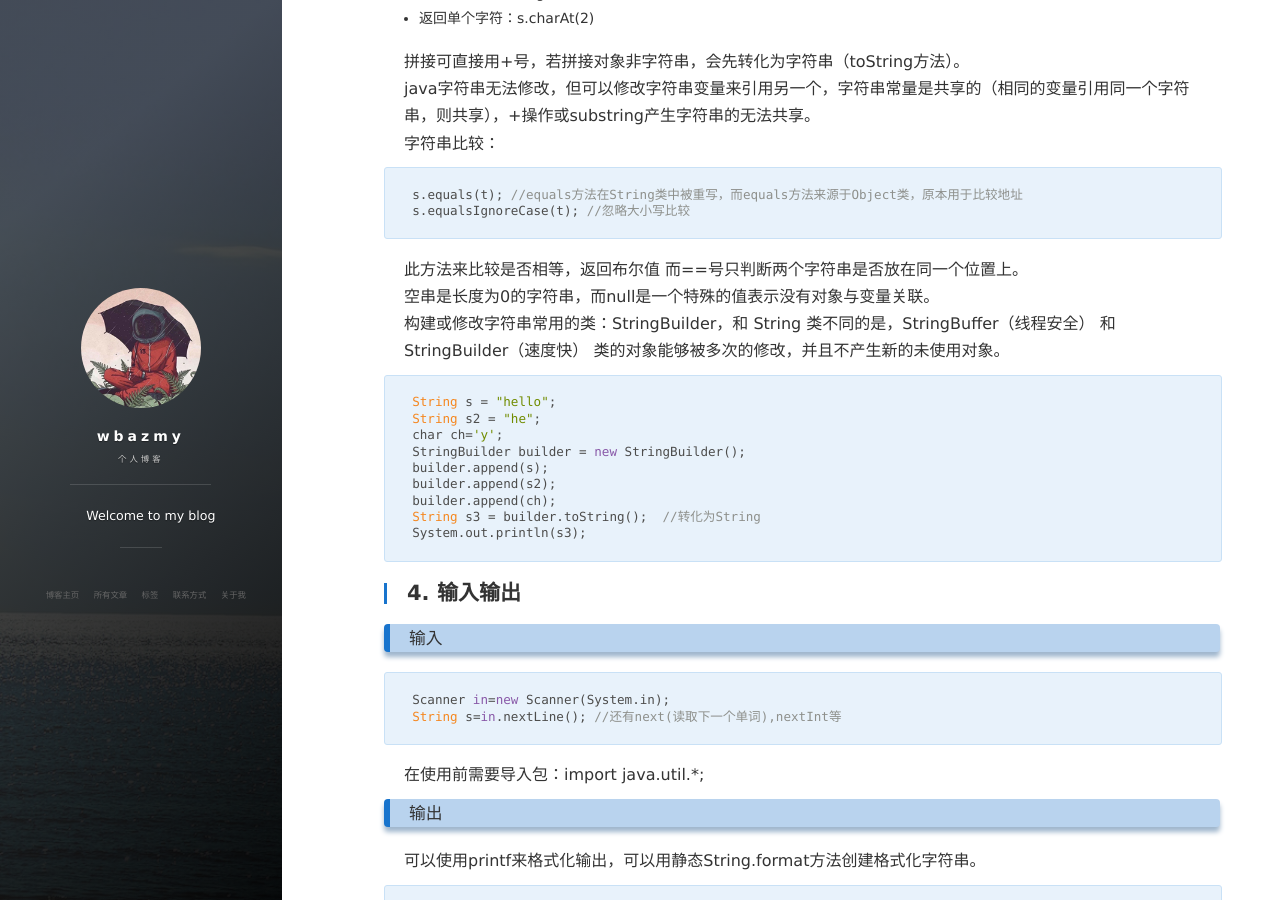
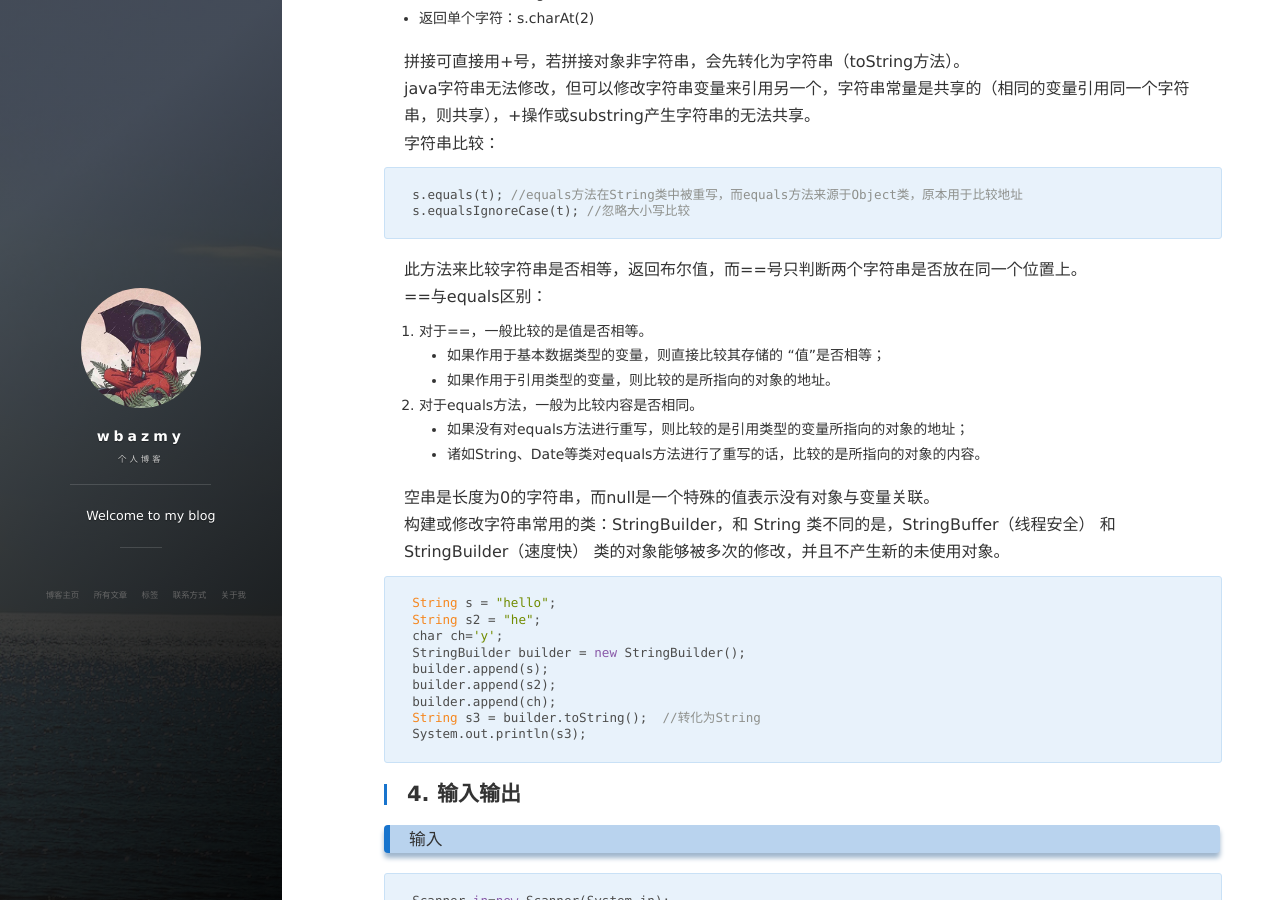
Before and after one commit to wbazmy/wbazmy.github.io, a Jekyll site: the page built from _posts/2021-07-26-Java基础程序设计.md, in a window 1280 px wide and 900 px high, scrolled down 1822 px. Built offline with Jekyll 4.4.1, drawn with Linux system fonts in a browser that asks for light colours; nearby versions of some CDN libraries; comment, search, counter and statistics services are not loaded.

Commit message:
Update 2021-07-26-Java基础程序设计.md

````diff
--- a/_posts/2021-07-26-Java基础程序设计.md
+++ b/_posts/2021-07-26-Java基础程序设计.md
@@ -69,8 +69,15 @@ s.equals(t); //equals方法在String类中被重写，而equals方法来源于Ob
 s.equalsIgnoreCase(t); //忽略大小写比较
 ```
 
-此方法来比较是否相等，返回布尔值
-而==号只判断两个字符串是否放在同一个位置上。
+此方法来比较字符串是否相等，返回布尔值，而==号只判断两个字符串是否放在同一个位置上。
+==与equals区别：
+1. 对于==，一般比较的是值是否相等。
+- 如果作用于基本数据类型的变量，则直接比较其存储的 “值”是否相等；
+- 如果作用于引用类型的变量，则比较的是所指向的对象的地址。
+2. 对于equals方法，一般为比较内容是否相同。
+- 如果没有对equals方法进行重写，则比较的是引用类型的变量所指向的对象的地址；
+- 诸如String、Date等类对equals方法进行了重写的话，比较的是所指向的对象的内容。
+
 空串是长度为0的字符串，而null是一个特殊的值表示没有对象与变量关联。
 构建或修改字符串常用的类：StringBuilder，和 String 类不同的是，StringBuffer（线程安全） 和 StringBuilder（速度快） 类的对象能够被多次的修改，并且不产生新的未使用对象。
 
````
